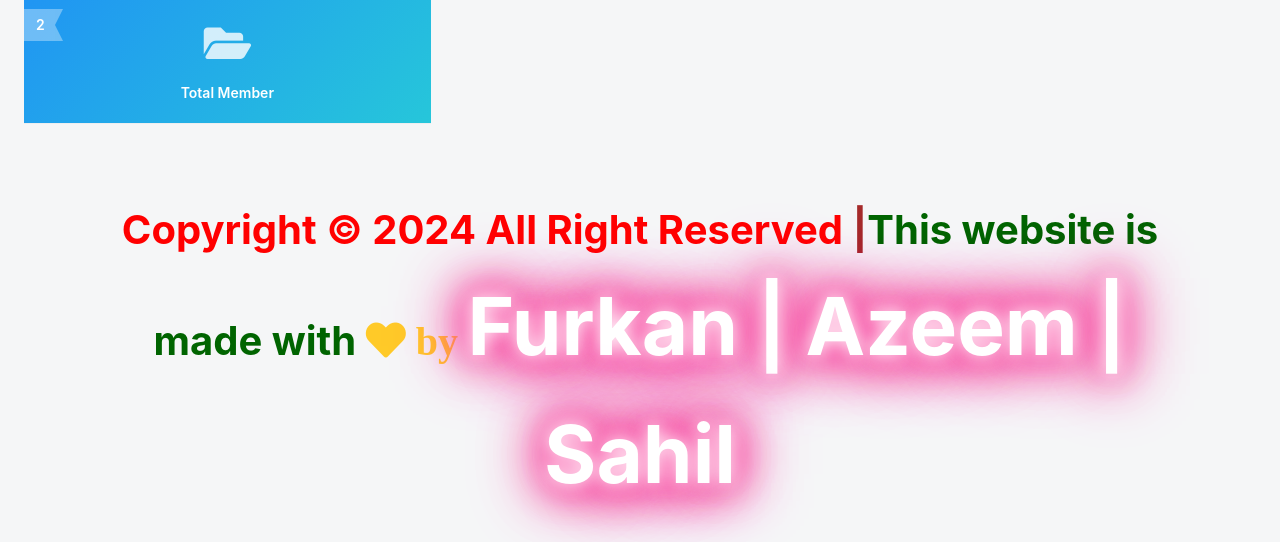
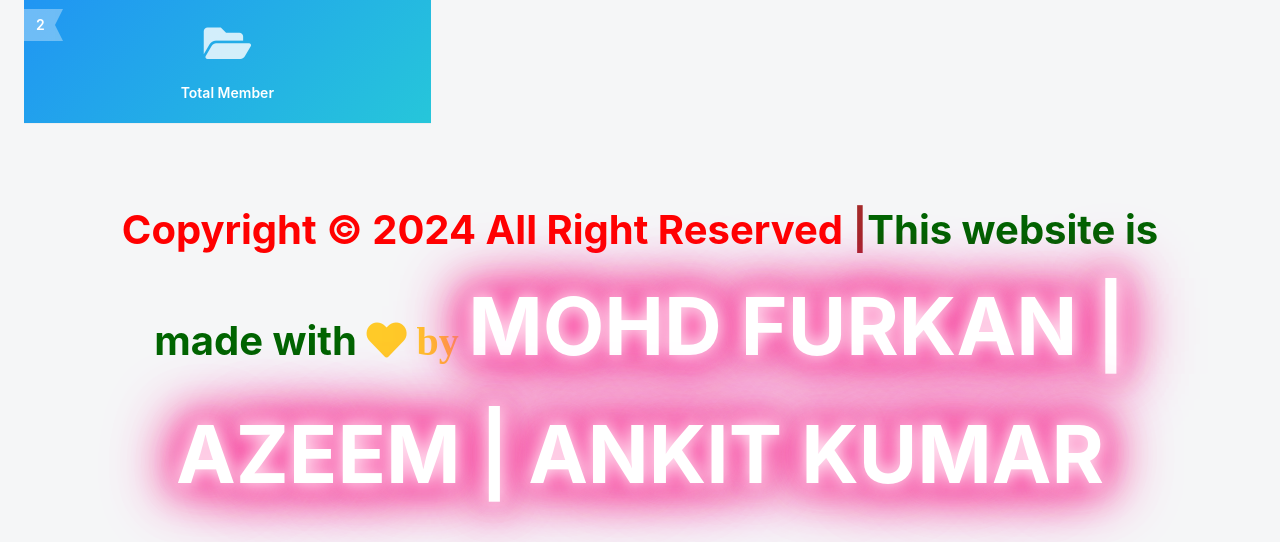
Before and after one commit to furkan6397/Gym, a Django app: page /admin_home in a window 1280 px wide. Shown: the part 294-836 px from the top of the page. Run offline with Django 3.2, Linux system fonts and the light colour scheme; a user stored in the database is signed in; data comes from the database, SQL or seed files in the repository; some libraries are stand-ins or nearby versions.

Commit message:
Update admin_home.html

```diff
--- a/gym/templates/admin_home.html
+++ b/gym/templates/admin_home.html
@@ -110,7 +110,7 @@ h2, h4 {
 			All Right Reserved <span style="color: brown">|</span><span
 				style="color: #006400">This website is made with <i
 				class="fas fa-heart icon-heart text-warning"> by </i></span>
-				<a class="glow" href="#" target="_blank">Furkan | Azeem | Sahil</a></p>
+				<a class="glow" href="#" target="_blank">MOHD FURKAN | AZEEM | ANKIT KUMAR</a></p>
 	       </footer>
         </div>
         <!-- END Page Container -->
```
